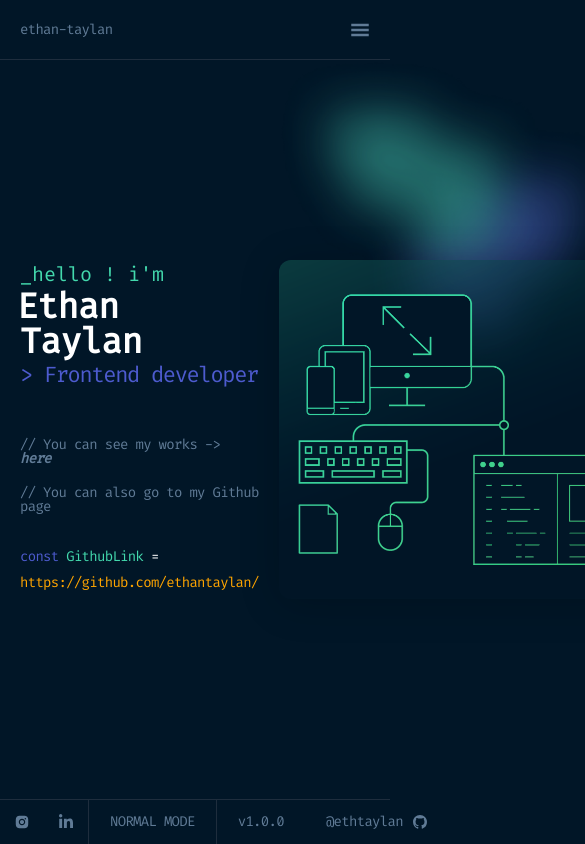
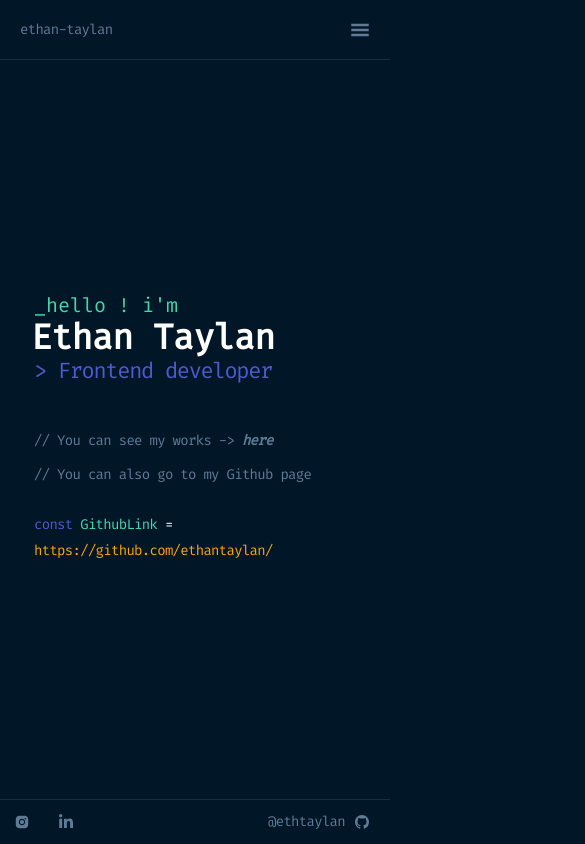
Before and after one commit to ethantaylan/ethan-taylan-portfolio, a React (Vite) app: page / in a window 390 px wide. Shown: the top 844 px of the page, 585 px wide, since content can reach past the window. Built offline with nearby package versions, Linux system fonts and the light colour scheme.

Commit message:
fix: media query adjustement

```diff
--- a/src/components/Footer/Footer.tsx
+++ b/src/components/Footer/Footer.tsx
@@ -1,12 +1,15 @@
 import { Github } from 'react-bootstrap-icons';
 import { AiFillInstagram } from 'react-icons/ai';
 import { FaLinkedinIn } from 'react-icons/fa';
+import useMediaQuery from '../../hooks/useMediaQuery';
 import './footer.scss';
 
 export const Footer = () => {
   function exitFullScreenMode() {
     document.exitFullscreen();
   }
+
+  const matches = useMediaQuery('(min-width:768px)');
 
   return (
     <div className="global-types footer-container-main">
@@ -36,15 +39,20 @@ export const Footer = () => {
         </div>
       </div>
       <div className="d-flex h-100">
+        {matches && (
           <span
             onClick={() => exitFullScreenMode()}
             className="h-100 d-flex d-992-none justify-content-center align-items-center my-border-left px-4"
           >
             NORMAL MODE
           </span>
-        <span className="version h-100 d-flex d-992-none justify-content-center align-items-center my-border-left px-4">
+        )}
+
+        {matches && (
+          <span className="version h-100 d-flex d-992-none justify-content-center align-items-center my-border-left my-border-right px-4">
             v1.0.0
           </span>
+        )}
         <a
           target="_blank"
           className=" h-100"
--- a/src/components/Navbar/FolderBar/FolderBarFolder/FolderBarFolder.tsx
+++ b/src/components/Navbar/FolderBar/FolderBarFolder/FolderBarFolder.tsx
@@ -15,7 +15,7 @@ export const FolderBarFolder: React.FC<FolderBarFolderProps> = ({ folder }) => {
 
   React.useEffect(() => {
     if (location.pathname.includes('works')) {
-      setArticleActive(true);
+      setArticleActive(false);
     }
   }, [location.pathname]);
 
--- a/src/components/Works/Portfolio/Portfolio.tsx
+++ b/src/components/Works/Portfolio/Portfolio.tsx
@@ -10,6 +10,7 @@ import './portfolio.scss';
 import PortfolioCards from './PortfolioItems/PortfolioCards/PortfolioCards';
 
 const Portfolio = () => {
+
   const matches = useMediaQuery('(max-width: 992px)');
 
   return (
--- a/src/packages/Home/Home.tsx
+++ b/src/packages/Home/Home.tsx
@@ -1,14 +1,17 @@
 import React from 'react';
+import useMediaQuery from '../../hooks/useMediaQuery';
 import LeftContent from './LeftContent/LeftContent';
 import RightContent from './RightContent/RightContent';
 
 function Home() {
+  const matches = useMediaQuery('(min-width:992px)');
+
   return (
     <React.Fragment>
       <div className="w-100 h-100 app-bg d-flex justify-content-center">
         <div className="h-100 w-100 d-flex">
           <LeftContent />
-          <RightContent className="d-992-none" />
+          {matches && <RightContent />}
         </div>
       </div>
     </React.Fragment>
--- a/src/packages/Home/LeftContent/LeftContent.tsx
+++ b/src/packages/Home/LeftContent/LeftContent.tsx
@@ -4,7 +4,7 @@ import './left-content.scss';
 const LeftContent = () => {
   return (
     <div className="left-content-main-container">
-      <div className="d-flex p-3W justify-content-around flex-column">
+      <div className="d-flex p-3 justify-content-around flex-column">
         <div className="d-flex justify-content-around flex-column">
           <span className="welcome">_hello ! i'm</span>
           <span className="name">Ethan Taylan</span>
--- a/src/packages/Home/RightContent/RightContent.tsx
+++ b/src/packages/Home/RightContent/RightContent.tsx
@@ -1,18 +1,20 @@
 import React from 'react';
 import CodeSnippetImg from '../../../assets/code-snippet.png';
-import './right-content.scss'
+import './right-content.scss';
 
-interface RightContentProps {
-	className: string;
-}
+interface RightContentProps {}
 
-const RightContent: React.FC<RightContentProps> = ({ className }) => {
+const RightContent: React.FC<RightContentProps> = ({}) => {
   return (
-		<div className={`${'h-100 w-100'} ${className}`}>
-			<div className='right-content-container'>
-				<div className='background'>
-					<div className='code-snippet-container'>
-						<img className='computer-img' src={CodeSnippetImg} alt="Computer image" />
+    <div className="h-100 w-100">
+      <div className="right-content-container">
+        <div className="background">
+          <div className="code-snippet-container">
+            <img
+              className="computer-img"
+              src={CodeSnippetImg}
+              alt="Computer image"
+            />
           </div>
         </div>
       </div>
```
Lines whose indentation alone changed are shown as unchanged.
